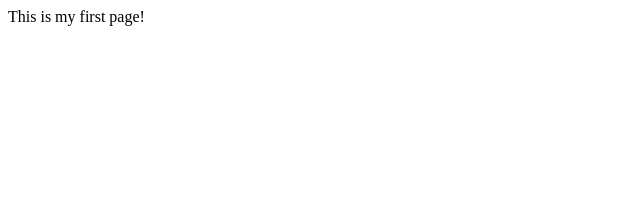
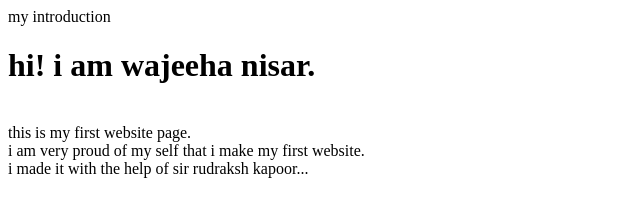
Before and after one commit to creativedeveloperfromswat/lesson-1-activity-1, a plain HTML site: page index.html in a window 1280 px wide. Shown: the whole page, without its empty margins (0-640 px from the left). Drawn offline with Linux system fonts and the light colour scheme.

Commit message:
Initial commit

```diff
--- a/index.html
+++ b/index.html
@@ -1,7 +1,17 @@
 <!DOCTYPE html>
 <html>
-    <head></head>
-    <body>
-        This is my first page!
-    </body>
-</html>
+    <head>
+
+<tite>my introduction</title>
+
+</head>
+            <body>
+
+
+          <h1>hi! i am wajeeha nisar.</h1><br>
+ this is my first website page. <br>
+ i am very proud of my self that i make my first website.<br>
+ i made it with the help of sir rudraksh kapoor...
+
+ </body>
+ </html>
```
